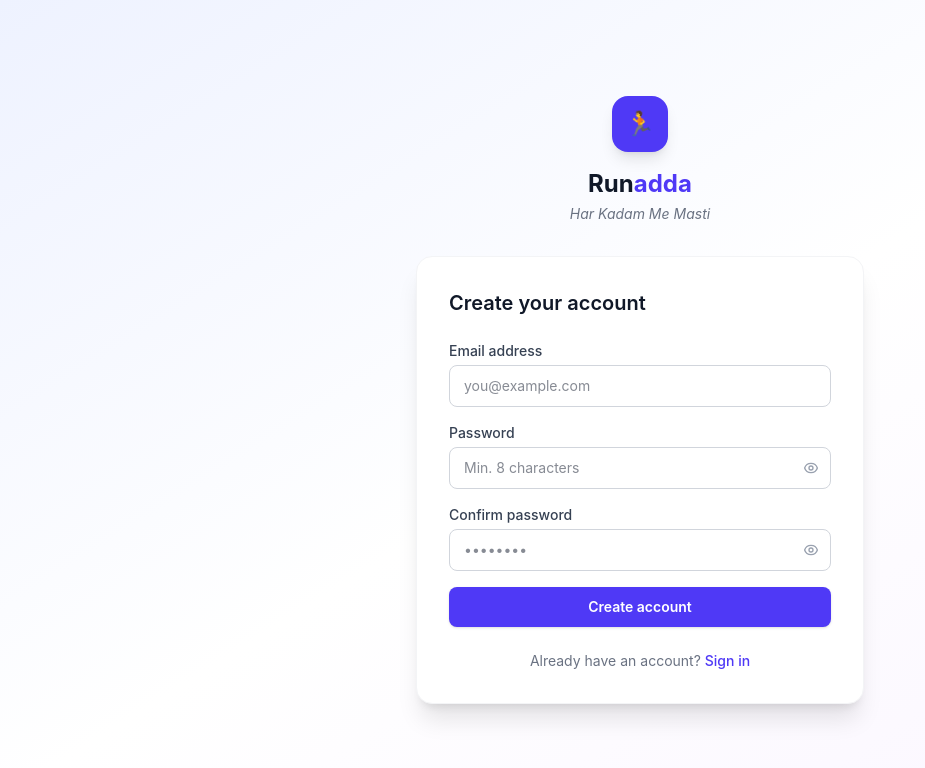
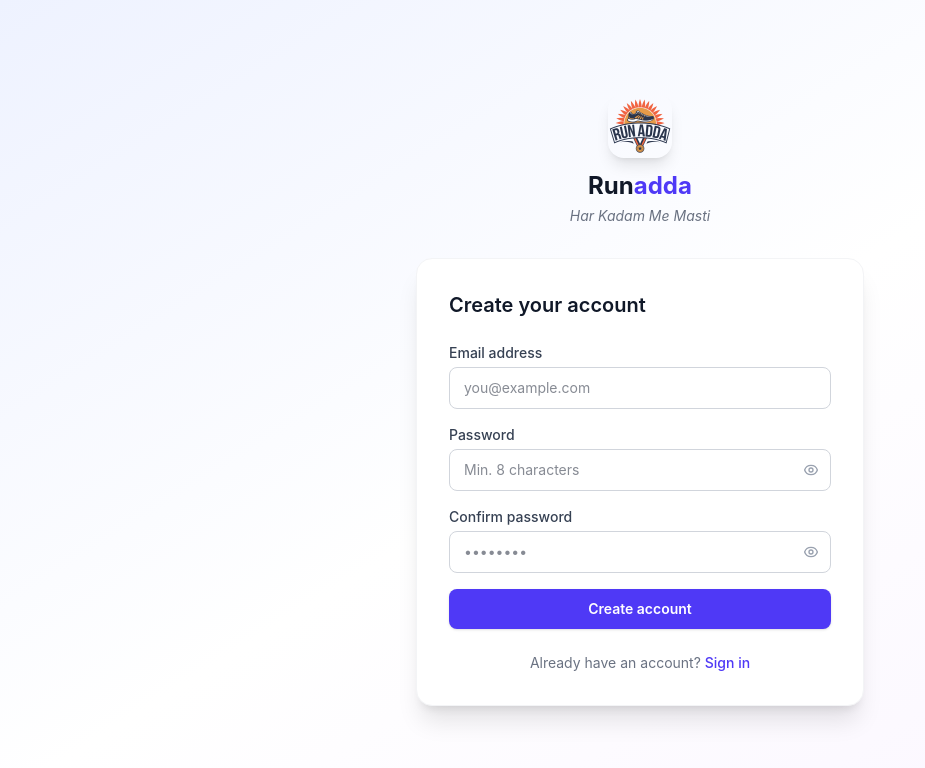
Before and after one commit to hiicoder/runadda, a Next.js app: page /register in a window 1280 px wide. Shown: the top 768 px of the page, without its empty margins (0-925 px from the left). Built offline with nearby package versions, Linux system fonts and the light colour scheme.

Commit message:
logo added

```diff
--- a/app/(app)/layout.tsx
+++ b/app/(app)/layout.tsx
@@ -35,7 +35,8 @@ export default function AppLayout({ children }: { children: React.ReactNode }) {
         <div className="max-w-6xl mx-auto px-4 sm:px-6 lg:px-8">
           <div className="flex items-center h-16 justify-between">
             <Link href="/" className="flex items-center gap-2 font-bold text-indigo-600 text-lg shrink-0">
-              <span className="text-xl">🏃</span>
+              {/* eslint-disable-next-line @next/next/no-img-element */}
+              <img src="/logo.png" alt="Runadda" className="w-7 h-7 rounded-lg object-contain" />
               <span>Run<span className="text-gray-800">adda</span></span>
             </Link>
 
--- a/app/(auth)/layout.tsx
+++ b/app/(auth)/layout.tsx
@@ -4,9 +4,8 @@ export default function AuthLayout({ children }: { children: React.ReactNode })
       <div className="w-full max-w-md">
         <div className="text-center mb-8">
           <a href="/" className="inline-flex flex-col items-center group">
-            <div className="inline-flex items-center justify-center w-14 h-14 rounded-2xl bg-indigo-600 mb-4 shadow-lg group-hover:bg-indigo-700 transition">
-              <span className="text-2xl">🏃</span>
-            </div>
+            {/* eslint-disable-next-line @next/next/no-img-element */}
+            <img src="/logo.png" alt="Runadda logo" className="w-16 h-16 rounded-2xl object-contain mb-3 shadow-lg group-hover:scale-105 transition" />
             <h1 className="text-2xl font-bold text-gray-900">Run<span className="text-indigo-600">adda</span></h1>
           </a>
           <p className="text-sm text-gray-500 mt-1 italic">Har Kadam Me Masti</p>
--- a/app/PublicHome.tsx
+++ b/app/PublicHome.tsx
@@ -461,8 +461,12 @@ function Navbar() {
   return (
     <nav className={`fixed top-0 left-0 right-0 z-50 transition-all duration-300 ${scrolled ? "bg-white/95 backdrop-blur shadow-md" : "bg-transparent"}`}>
       <div className="max-w-6xl mx-auto px-4 h-16 flex items-center justify-between">
-        <div className={`font-black text-xl ${scrolled ? "text-gray-900" : "text-white"}`}>
-          Run<span className="text-yellow-400">adda</span>
+        <div className="flex items-center gap-2">
+          {/* eslint-disable-next-line @next/next/no-img-element */}
+          <img src="/logo.png" alt="Runadda" className="w-8 h-8 rounded-lg object-contain" />
+          <div className={`font-black text-xl ${scrolled ? "text-gray-900" : "text-white"}`}>
+            Run<span className="text-yellow-400">adda</span>
+          </div>
         </div>
         <div className="flex items-center gap-3">
           <a href="#events" className={`text-sm font-medium hidden sm:block transition ${scrolled ? "text-gray-600 hover:text-indigo-600" : "text-white/80 hover:text-white"}`}>
@@ -543,7 +547,9 @@ export default function PublicHome() {
       {!skipLoader && (
         <div className={`fixed inset-0 z-[9999] flex flex-col items-center justify-center bg-gradient-to-br from-indigo-900 via-purple-900 to-indigo-800 transition-opacity duration-700 ${ready ? "opacity-0 pointer-events-none" : "opacity-100"}`}>
           <div className="text-center text-white">
-            <div className="text-6xl font-black mb-2">
+            {/* eslint-disable-next-line @next/next/no-img-element */}
+            <img src="/logo.png" alt="Runadda" className="w-20 h-20 rounded-2xl object-contain mx-auto mb-4 shadow-xl" />
+            <div className="text-4xl font-black mb-1">
               Run<span className="text-yellow-400">adda</span>
             </div>
             <p className="text-white/70 italic text-sm mb-8">&ldquo;Har Kadam Me Masti&rdquo;</p>
--- a/app/admin/layout.tsx
+++ b/app/admin/layout.tsx
@@ -48,7 +48,9 @@ export default function AdminLayout({ children }: { children: React.ReactNode })
         <div className="max-w-6xl mx-auto px-4 sm:px-6 lg:px-8">
           <div className="flex items-center h-16 justify-between">
             <div className="flex items-center gap-2 font-bold text-lg shrink-0">
-              <span>⚙️</span> Run<span className="text-yellow-300">adda</span>
+              {/* eslint-disable-next-line @next/next/no-img-element */}
+              <img src="/logo.png" alt="Runadda" className="w-7 h-7 rounded-lg object-contain" />
+              Run<span className="text-yellow-300">adda</span>
               <span className="ml-1 text-xs bg-white/20 px-2 py-0.5 rounded-full font-semibold tracking-wide">
                 {session.user.role}
               </span>
```
Also changed, not shown: public/Logo.png (added).
